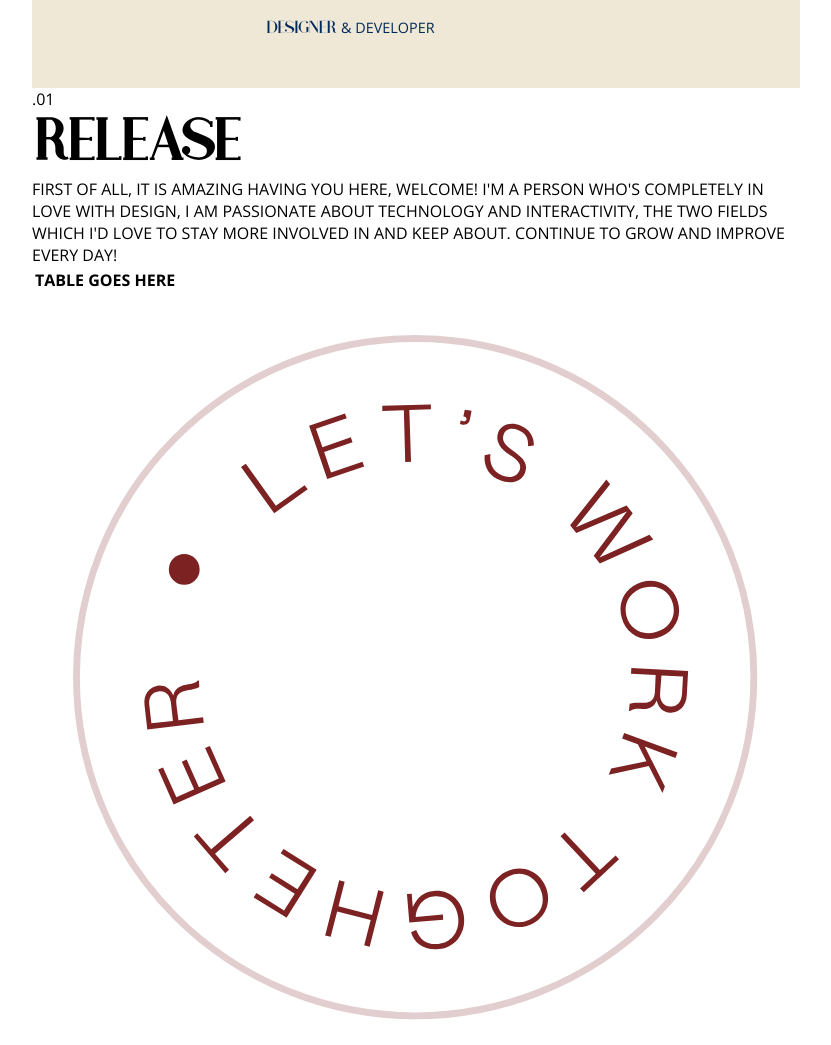
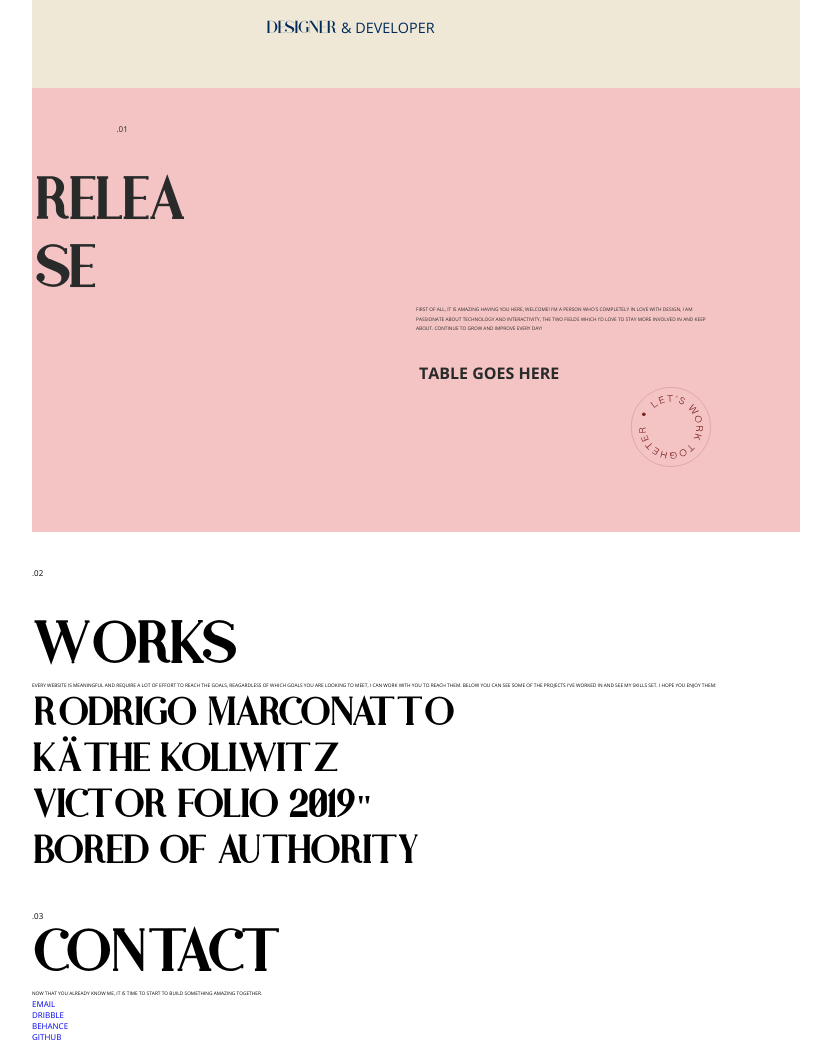
Before and after one commit to fran1904/folio, a plain HTML site: page index.html in a window 1280 px wide. Shown: the part 680-1725 px from the top of the page, without its empty margins (224-1055 px from the left). Drawn offline with nearby package versions, Linux system fonts and the light colour scheme.

Commit message:
#section2 complete, but minus the table (because life's too short i'm doing it LAST)

```diff
--- a/assets/css/index.css
+++ b/assets/css/index.css
@@ -57,6 +57,15 @@ h2{
 h1 > span{
     display: block;
 }
+.numeration{
+    padding: 35px 0;
+    font-size: 0.5rem;
+}
+p{
+    font-size: .3rem;
+    font-weight: 300;
+    line-height: 2.0;
+}
 
 
 /* #section1 & header styles */
@@ -111,7 +120,6 @@ header div.right{
 figure{
     width: 50%;
     margin: 0 auto;
-
 }
 #section1 figcaption > span{
     font-family: Athene, serif;
@@ -120,3 +128,27 @@ figure{
     text-align: left;
     font-size: .9rem;
 }
+
+
+
+
+/* #section2 styles */
+
+#section2{
+    padding: 0 11% 60px;
+    background: var(--section2-bg-col);
+    color: var(--section2-col)
+}
+#section2 h1{
+    margin-left: -14%;
+}
+.table-wrapper{
+    margin-left: 50%;
+}
+#section2 div:last-child{
+height: 85px;
+background:url("../img/img2.svg")  right bottom / 15% no-repeat scroll;
+}
+#section2 p{
+    padding-bottom: 25px;
+}
--- a/index.html
+++ b/index.html
@@ -27,17 +27,27 @@
         </section>
         <section id="section2">
             <div class="numeration">.01</div>
-            <h1>release</h1>
-            </p>
+            <h1>relea <span>se</span></h1>
+
             <div class="table-wrapper">
                 <p>
                     FIRST OF ALL, IT IS AMAZING HAVING YOU HERE, WELCOME! I'M A PERSON WHO'S COMPLETELY IN LOVE WITH DESIGN, I AM PASSIONATE ABOUT TECHNOLOGY AND INTERACTIVITY, THE TWO FIELDS WHICH I'D LOVE TO STAY MORE INVOLVED IN AND KEEP ABOUT. CONTINUE TO GROW AND IMPROVE EVERY DAY!
+                </p>
                 <table>
                     <th>Table goes here</th>
                 </table>
-                <img src="assets/img/img2.svg" alt="stamp">
+
+            </div>
+            <div>
+
             </div>
         </section>
+
+
+
+
+
+
         <section id="section3">
             <div class="numeration">.02</div>
             <h1>works</h1>
```
